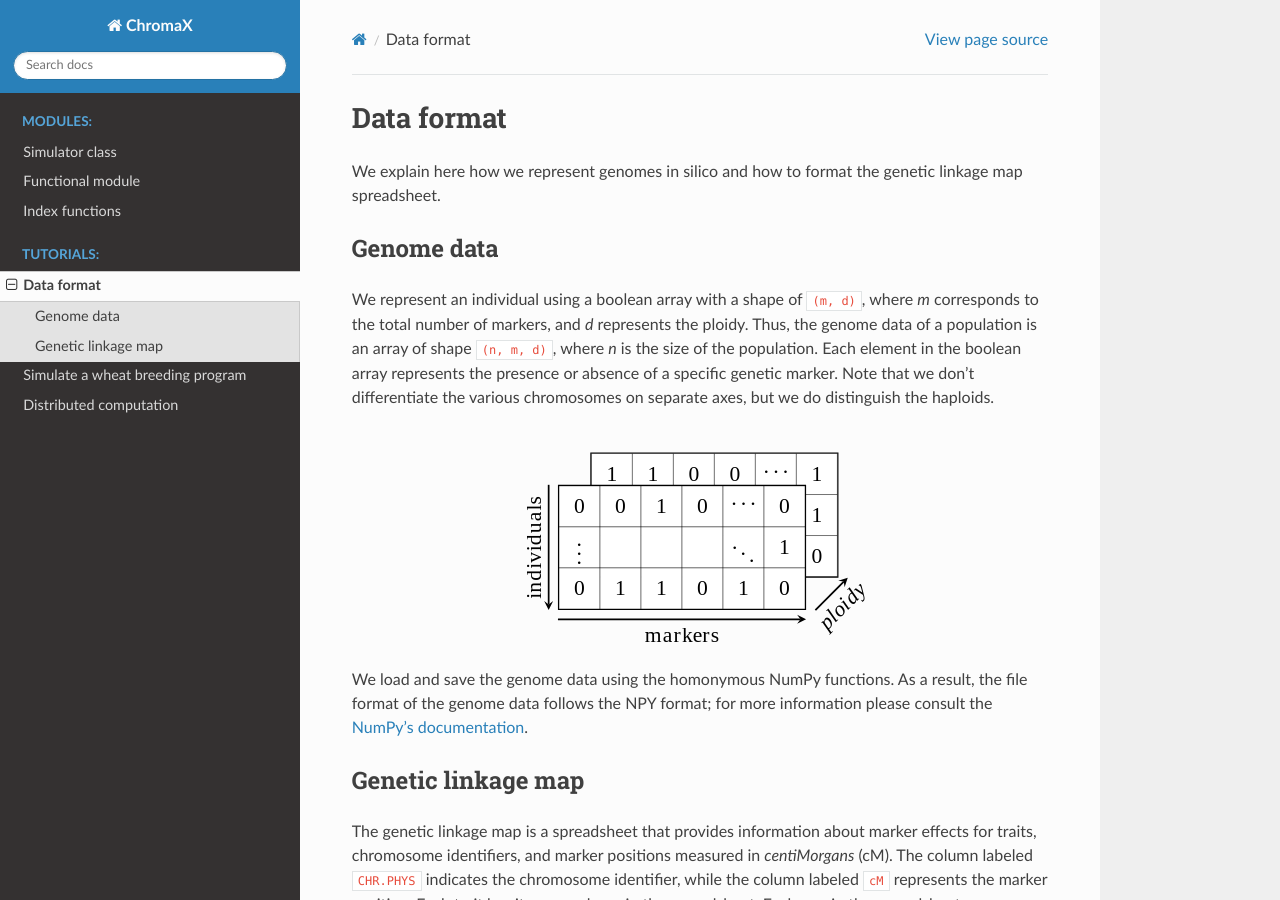
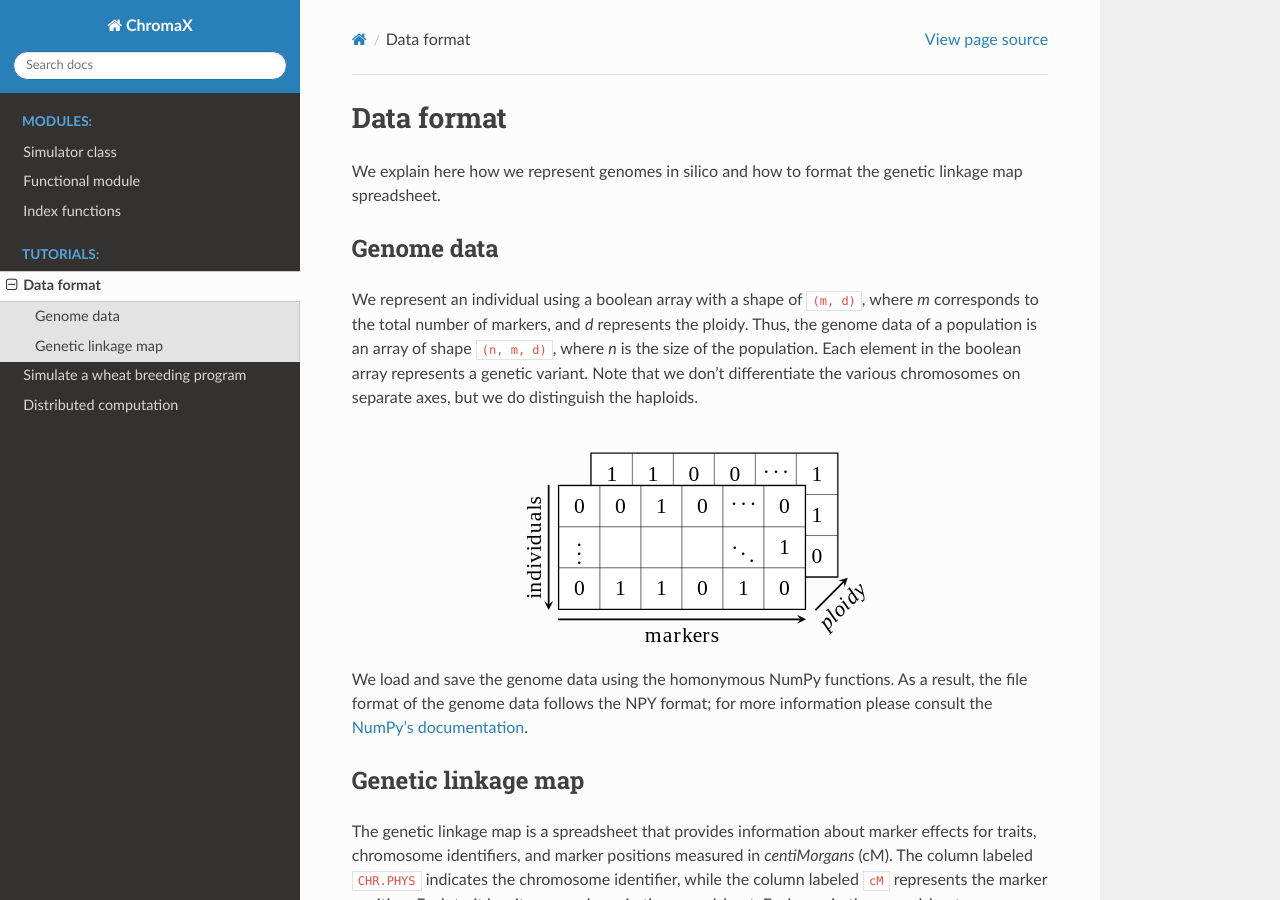
Before and after one commit to kora-labs/chromax, a Sphinx documentation site: the page built from docs/tutorials/data_format.rst, in a window 1280 px wide and 900 px high. Built offline with Sphinx 7.4.7 and the Read the Docs theme 2.0.0, drawn with Linux system fonts in a browser that asks for light colours.

Commit message:
improve docs

```diff
--- a/docs/tutorials/data_format.rst
+++ b/docs/tutorials/data_format.rst
@@ -7,7 +7,7 @@ We explain here how we represent genomes in silico and how to format the genetic
 Genome data
 ------------------
 
-We represent an individual using a boolean array with a shape of ``(m, d)``, where `m` corresponds to the total number of markers, and `d` represents the ploidy. Thus, the genome data of a population is an array of shape ``(n, m, d)``, where `n` is the size of the population. Each element in the boolean array represents the presence or absence of a specific genetic marker. Note that we don't differentiate the various chromosomes on separate axes, but we do distinguish the haploids.
+We represent an individual using a boolean array with a shape of ``(m, d)``, where `m` corresponds to the total number of markers, and `d` represents the ploidy. Thus, the genome data of a population is an array of shape ``(n, m, d)``, where `n` is the size of the population. Each element in the boolean array represents a genetic variant. Note that we don't differentiate the various chromosomes on separate axes, but we do distinguish the haploids.
 
 .. image:: pop_array.svg
     :width: 400px
--- a/pyproject.toml
+++ b/pyproject.toml
@@ -26,6 +26,7 @@ dynamic = ["version"]
 
 [project.optional-dependencies]
 testing = ["pytest"]
+docs = ["sphinx-rtd-theme"]
 
 [project.urls]
 Repository = "https://github.com/kora-labs/chromax"
```
Also changed, not shown: .readthedocs.yaml.
